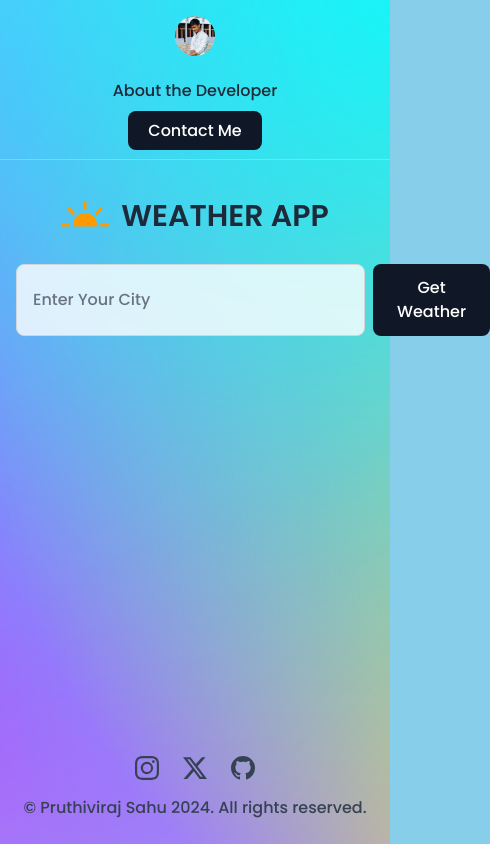
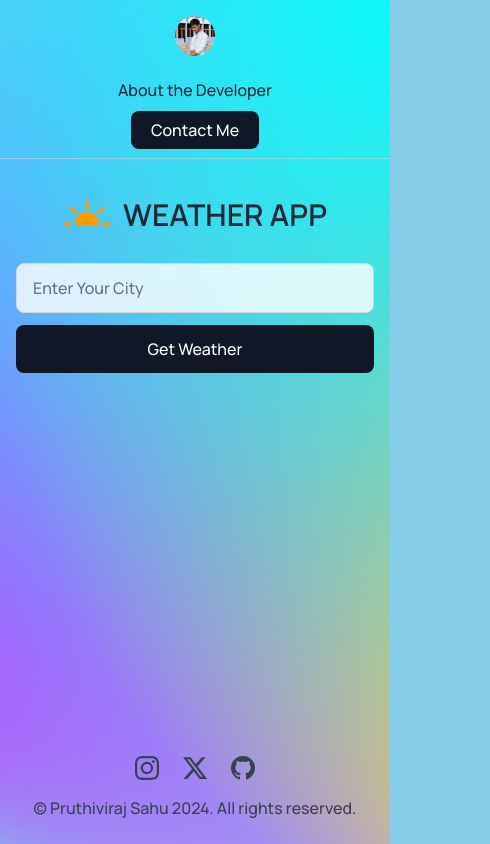
Before and after one commit to Pruthivi13/WeatherApp, a React (Vite) app: page / in a window 390 px wide. Shown: the whole page, 490 px wide, since content can reach past the window. Built offline with nearby package versions, Linux system fonts and the light colour scheme.

Commit message:
feat: UI improvements
- Changed fonts to Manrope and Bricolage Grotesque
- Fixed animated background to cover full viewport
- Made search bar responsive (stacked on mobile, side-by-side on desktop)
- Updated page title

```diff
--- a/index.html
+++ b/index.html
@@ -4,7 +4,10 @@
     <meta charset="UTF-8" />
     <link rel="icon" type="image/svg+xml" href="/vite.svg" />
     <meta name="viewport" content="width=device-width, initial-scale=1.0" />
-    <title>react-weather-app</title>
+    <title>Weather App - PruthiviRaj</title>
+    <link rel="preconnect" href="https://fonts.googleapis.com">
+    <link rel="preconnect" href="https://fonts.gstatic.com" crossorigin>
+    <link href="https://fonts.googleapis.com/css2?family=Bricolage+Grotesque:opsz,wght@12..96,200..800&family=Manrope:wght@200..800&display=swap" rel="stylesheet">
   </head>
   <body>
     <div id="root"></div>
--- a/src/components/AnimatedBackground.jsx
+++ b/src/components/AnimatedBackground.jsx
@@ -1,10 +1,10 @@
 const AnimatedBackground = () => {
   return (
-    <div className="fixed inset-0 z-[-1] overflow-hidden">
+    <div className="fixed top-0 left-0 w-full h-full z-[-1] overflow-hidden">
       <svg
         viewBox="0 0 100 100"
         preserveAspectRatio="xMidYMid slice"
-        className="w-[1500px] h-screen absolute top-1/2 left-1/2 -translate-x-1/2 -translate-y-1/2"
+        className="absolute w-[150%] h-[150%] top-1/2 left-1/2 -translate-x-1/2 -translate-y-1/2"
       >
         <defs>
           <radialGradient id="Gradient1" cx="50%" cy="50%" fx="0.441602%" fy="50%" r=".5">
--- a/src/components/SearchBar.jsx
+++ b/src/components/SearchBar.jsx
@@ -35,24 +35,24 @@ const SearchBar = ({ onSearch, isLoading }) => {
       </div>
 
       {/* Search Input and Button */}
-      <div className="flex w-full gap-2">
+      <div className="flex flex-col md:flex-row w-full gap-3">
         <input
           type="text"
           value={city}
           onChange={(e) => setCity(e.target.value)}
           onKeyDown={handleKeyDown}
           placeholder="Enter Your City"
-          className="flex-1 px-4 py-3 rounded-lg border border-gray-300 bg-white/80 backdrop-blur-sm
+          className="w-full px-4 py-3 rounded-lg border border-gray-300 bg-white/80 backdrop-blur-sm
                      focus:outline-none focus:ring-2 focus:ring-sky-500 focus:border-transparent
                      placeholder-gray-500 text-gray-800 font-medium transition-all"
         />
         <button
           onClick={handleSubmit}
           disabled={isLoading}
-          className="px-6 py-3 bg-gray-900 text-white rounded-lg font-medium
+          className="w-full md:w-auto px-6 py-3 bg-gray-900 text-white rounded-lg font-medium
                      hover:bg-gray-700 focus:outline-none focus:ring-2 focus:ring-gray-500
                      disabled:opacity-50 disabled:cursor-not-allowed transition-all
-                     flex items-center gap-2"
+                     flex items-center justify-center gap-2"
         >
           {isLoading ? (
             <svg className="animate-spin h-5 w-5" viewBox="0 0 24 24">
--- a/src/index.css
+++ b/src/index.css
@@ -1,9 +1,7 @@
-@import url('https://fonts.googleapis.com/css2?family=Poppins:wght@300;400;500;600;700&display=swap');
 @import "tailwindcss";
 
-/* Base styles */
 html {
-  font-family: 'Poppins', sans-serif;
+  font-family: 'Manrope', sans-serif;
 }
 
 body {
@@ -11,8 +9,18 @@ body {
   padding: 0;
   min-height: 100vh;
   background-color: #87ceeb;
+  overflow-x: hidden;
 }
 
 #root {
   min-height: 100vh;
 }
+
+/* Utility classes for fonts */
+.font-bricolage {
+  font-family: 'Bricolage Grotesque', sans-serif;
+}
+
+.font-manrope {
+  font-family: 'Manrope', sans-serif;
+}
```
